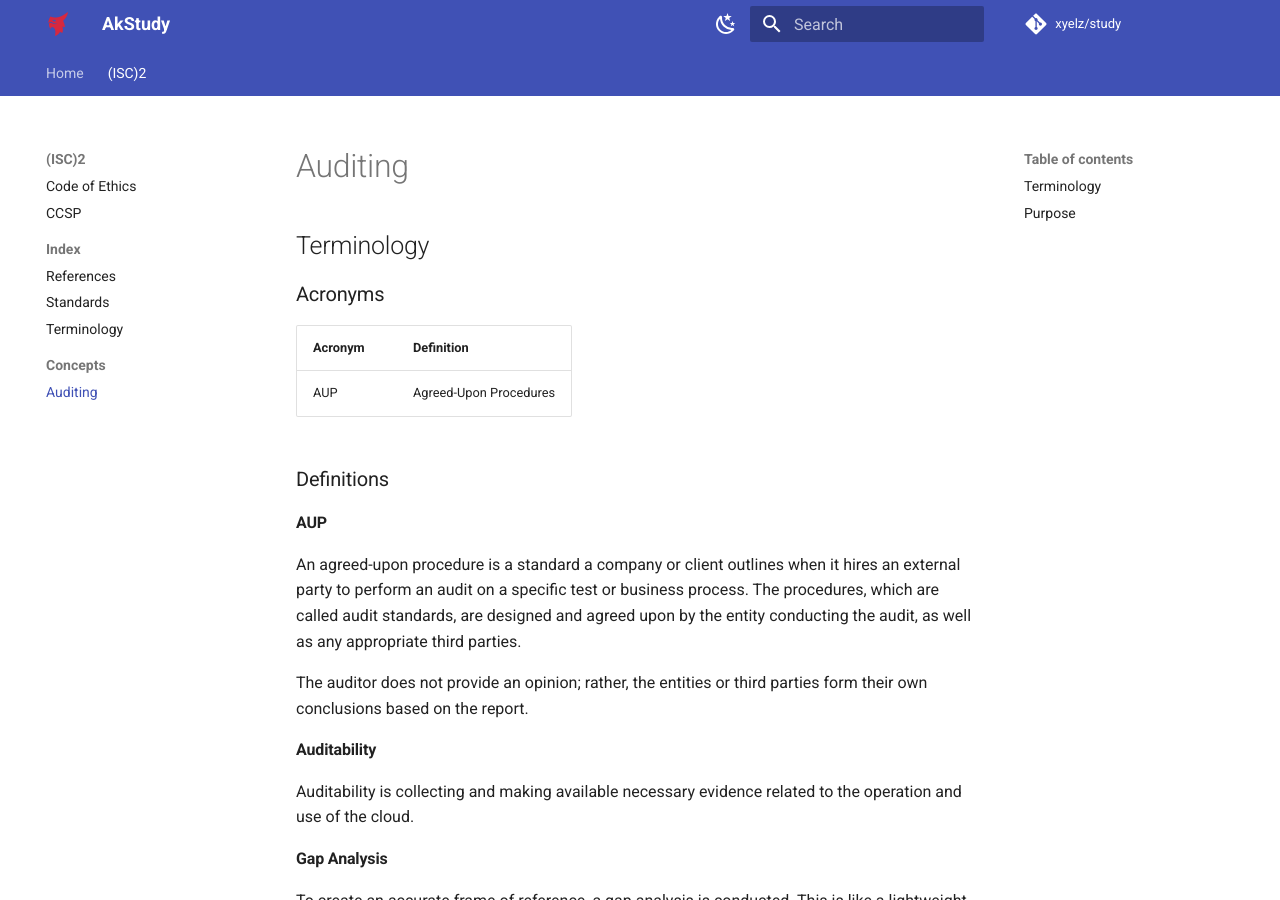
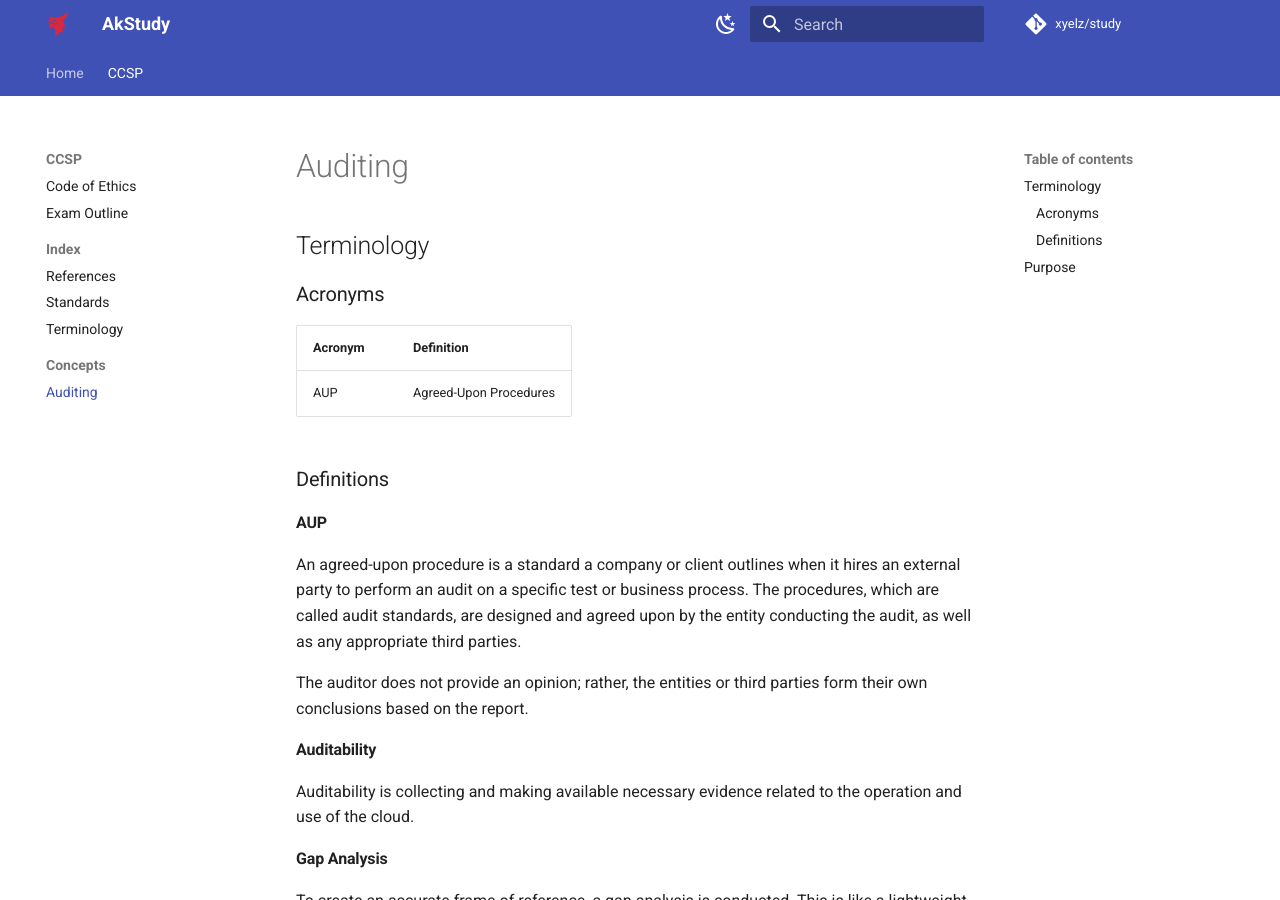
Before and after one commit to xyeLz/study, an MkDocs documentation site: the page built from docs/isc2/ccsp/concepts/auditing/index.md, in a window 1280 px wide and 900 px high. Built offline with MkDocs 1.6.1 and Material for MkDocs 9.7.7, drawn with Linux system fonts in a browser that asks for light colours; comment, search, counter and statistics services are not loaded.

Commit message:
Testing toc depth

```diff
--- a/mkdocs.yml
+++ b/mkdocs.yml
@@ -7,9 +7,9 @@ repo_url: https://github.com/xyelz/study
 edit_uri: ./edit/main/docs
 nav:
   - Home: index.md
-  - (ISC)2:
+  - CCSP:
     - Code of Ethics: ./isc2/ccsp/code-of-ethics.md
-    - CCSP: ./isc2/ccsp/index.md
+    - Exam Outline: ./isc2/ccsp/index.md
     - Index:
       - ./isc2/ccsp/index/references.md
       - ./isc2/ccsp/index/standards.md
@@ -46,4 +46,4 @@ extra:
 markdown_extensions:
   - toc:
       permalink: true
-      toc_depth: 2
+      toc_depth: 3
```
